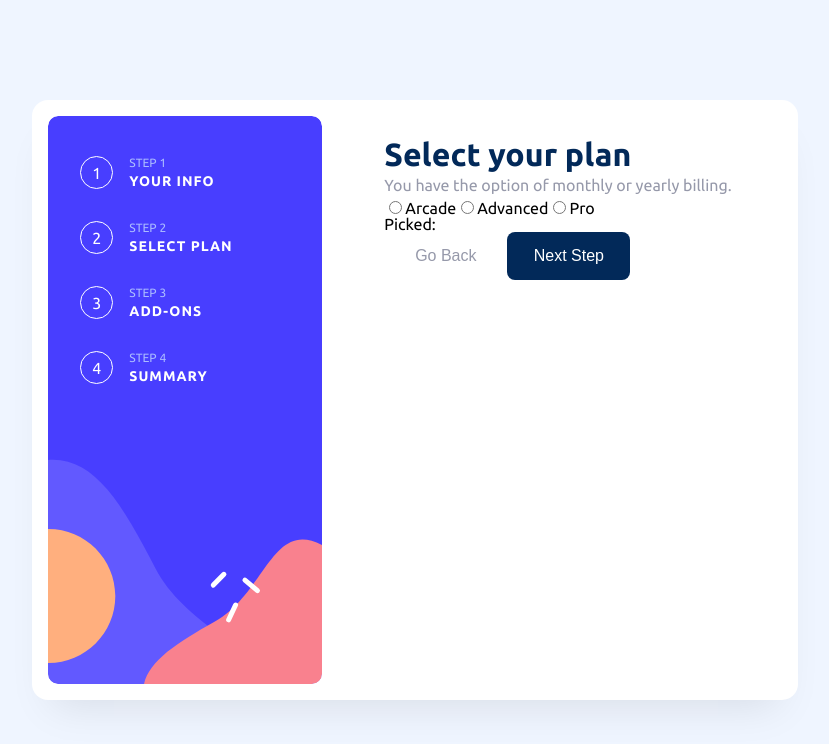
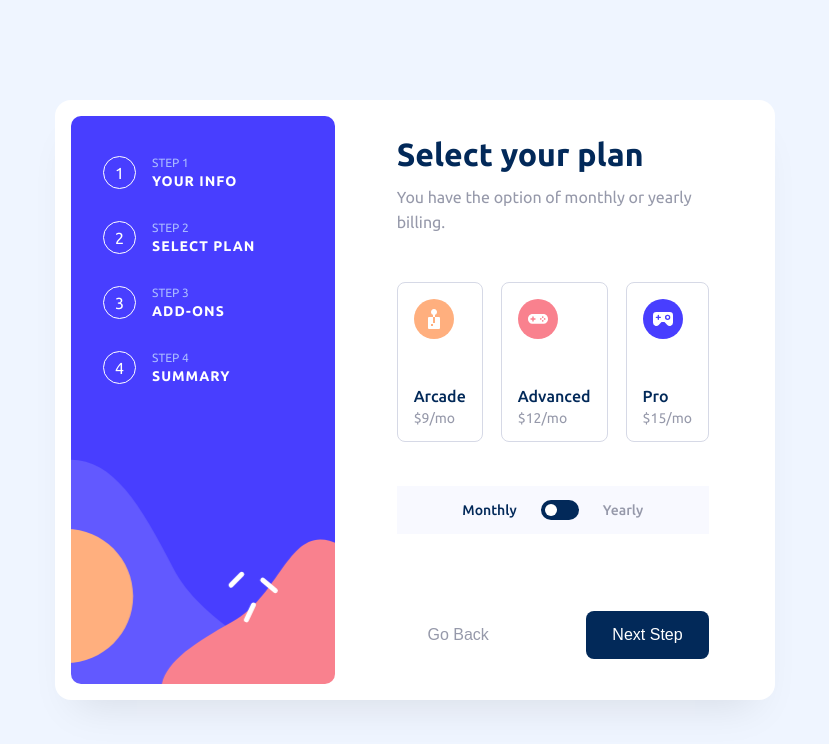
Before and after one commit to unaygney/multi-step-form, a React (Vite) app: page / in a window 1280 px wide. Both pictures are taken after a click on the button "Next Step". Shown: the top 744 px of the page, without its empty margins (225-1054 px from the left). Built offline with nearby package versions, Linux system fonts and the light colour scheme.

Commit message:
added step2

```diff
--- a/src/App.jsx
+++ b/src/App.jsx
@@ -1,4 +1,4 @@
-import MultiStepForm from "./components/Form/MultiStepForm";
+import MultiStepForm from "./components/steps/MultiStepForm";
 import SideBar from "./components/SideBar";
 import "./main.css";
 
--- a/src/components/Form/MultiStepForm.jsx
+++ b/src/components/steps/MultiStepForm.jsx
@@ -1,23 +1,32 @@
 import React from "react";
+import { useState } from "react";
 import { Formik, Form } from "formik";
+
 //Steps
-import Step1 from "../steps/Step1";
-import Step2 from "../steps/Step2";
-import Step3 from "../steps/Step3";
+import Step1 from "./Step1";
+import Step2 from "./Step2";
+import Step3 from "./Step3";
+import Step4 from "./Step4";
+import Success from "./Success";
 
 function MultiStepForm() {
+  const [billingTypes, setBillingTypes] = useState("monthly");
+
   return (
     <div className="form-container">
       <Formik
         initialValues={{
           step: 1,
-          lastStep: 4,
+          lastStep: 5,
+          //Step 1
 
           name: "",
-          surname: "",
+          email: "",
+          phone: "",
 
           // Step 2
           picked: "",
+
 
           //Step 3
           about: "",
@@ -37,9 +46,11 @@ function MultiStepForm() {
 
           return (
             <Form>
-              {values.step === 1 && <Step1 />}
-              {values.step === 2 && <Step2 values={values} />}
-              {values.step === 3 && <Step3 values={values} />}
+              {values.step === 1 && <Step1 values={values} />}
+              {values.step === 2 && <Step2 values={values} setBillingTypes={setBillingTypes} billingTypes={billingTypes} />}
+              {values.step === 3 && <Step3 values={values} billingTypes={billingTypes} />}
+              {values.step === 4 && <Step4 values={values} />}
+              {values.step === 5 && <Success values={values} />}
 
               <div className="buttons">
                 {values.step !== 1 && (
--- a/src/components/steps/Step1.jsx
+++ b/src/components/steps/Step1.jsx
@@ -5,8 +5,9 @@ import {StepInfo} from '../constants.js'
 
 
 
-function Step1() {
+function Step1({values}) {
 
+  console.log(values)
 
   return (
     <div className="step1-form">
--- a/src/components/steps/Step2.jsx
+++ b/src/components/steps/Step2.jsx
@@ -1,31 +1,65 @@
 import React from "react";
+import { useState } from "react";
 import { Field } from "formik";
-import { useState } from "react";
+import { StepInfo } from "../constants.js";
 
-function Step2({ values }) {
-  const [enabled, setEnabled] = useState(false);
+import ArcadeIcon from "../../assets/icon-arcade.svg";
+import AdvancedIcon from "../../assets/icon-advanced.svg";
+import ProIcon from "../../assets/icon-pro.svg";
+
+const Icons = {
+  1: ArcadeIcon,
+  2: AdvancedIcon,
+  3: ProIcon,
+};
+
+function Step2({ values ,setBillingTypes , billingTypes }) {
+  const [isActive, setIsActive] = useState(false);
+  const selectedValue = values.picked;
+
+
 
   return (
-    <div>
+    <div className="step2-form">
       <h2 className="form-title">Select your plan</h2>
       <h5 className="form-subtitle">
-      You have the option of monthly or yearly billing.
+        You have the option of monthly or yearly billing.
       </h5>
-      <div role="group" aria-labelledby="my-radio-group">
-        <label>
-          <Field type="radio" name="picked" value="Arcade" />
-          Arcade
+      <div
+        className="radio-group"
+        role="group"
+        aria-labelledby="my-radio-group"
+      >
+        {StepInfo[0].step2[billingTypes].map((field) => (
+          <label
+            key={field.id}
+            className={selectedValue === field.title ? "selected" : ""}
+          >
+            <Field type="radio" name="picked" value={field.title} />
+            <div className="img-wrapper">
+              <img src={Icons[field.id]} alt="" />
+            </div>
+            <div className="info">
+              <h4 className="select-title">{field.title}</h4>
+              <p className="select-price">{field.price}</p>
+            </div>
+          </label>
+        ))}
+      </div>
+
+      <div className="switch-box">
+      <span className={`switch-price ${isActive ? "" : "active"}`}>Monthly</span>
+        <label className="switch">
+
+          <input
+            type="checkbox"
+            checked={isActive}
+            onChange={() => setIsActive(!isActive)}
+            onClick={() => setBillingTypes(isActive ? "monthly" : "yearly")}
+          />
+          <span className="slider round"></span>
         </label>
-        <label>
-          <Field type="radio" name="picked" value="Advanced" />
-          Advanced
-        </label>
-
-        <label>
-          <Field type="radio" name="picked" value="Pro" />
-          Pro
-        </label>
-        <div>Picked: {values.picked}</div>
+          <span className={`switch-price ${isActive ? "active" : ""}`}>Yearly</span>
       </div>
     </div>
   );
--- a/src/components/steps/Step4.jsx
+++ b/src/components/steps/Step4.jsx
@@ -2,7 +2,7 @@ import React from "react";
 
 function Step4() {
   return (
-    <div>
+    <div className="step4-form">
       <h2 className="form-title">Pick add-ons</h2>
       <h5 className="form-subtitle">
         Add-ons help enhance your gaming experience.
--- a/src/main.css
+++ b/src/main.css
@@ -100,6 +100,51 @@ body {
     width: 97px;
     height: 40px; } }
 
+.switch {
+  position: relative;
+  display: inline-block;
+  width: 38px;
+  height: 20px; }
+  .switch input {
+    opacity: 0;
+    width: 0;
+    height: 0; }
+
+.slider {
+  position: absolute;
+  cursor: pointer;
+  top: 0;
+  left: 0;
+  right: 0;
+  bottom: 0;
+  background-color: #022959;
+  -webkit-transition: 0.4s;
+  transition: 0.4s; }
+  .slider:before {
+    position: absolute;
+    content: "";
+    height: 12px;
+    width: 12px;
+    left: 4px;
+    bottom: 4px;
+    background-color: white;
+    -webkit-transition: 0.4s;
+    transition: 0.4s; }
+  .slider.round {
+    border-radius: 34px; }
+    .slider.round:before {
+      border-radius: 50%; }
+
+input:checked + .slider {
+  background-color: #022959; }
+  input:checked + .slider:before {
+    -webkit-transform: translateX(18px);
+    -ms-transform: translateX(18px);
+    transform: translateX(18px); }
+
+input:focus + .slider {
+  box-shadow: 0 0 1px #2196f3; }
+
 body {
   background-color: #EFF5FF;
   height: 100vh;
@@ -114,7 +159,7 @@ body {
     box-shadow: 0px 25px 40px -20px rgba(0, 0, 0, 0.1);
     padding: 16px;
     min-height: 60vh;
-    min-width: 90vh; }
+    width: 90vh; }
     body .multi-step-form .side-bar {
       width: 274px;
       height: 568px;
@@ -165,6 +210,14 @@ body {
       display: flex;
       flex-direction: column;
       padding: 20px 50px; }
+      body .multi-step-form .form-container .buttons {
+        display: flex; }
+        body .multi-step-form .form-container .buttons .btn.active {
+          margin-left: auto; }
+        body .multi-step-form .form-container .buttons .btn.confirm {
+          margin-left: auto; }
+      body .multi-step-form .form-container form {
+        height: 90%; }
         body .multi-step-form .form-container form .step1-form {
           display: flex;
           height: 100%;
@@ -183,3 +236,56 @@ body {
                 border-radius: 8px;
                 border: 1px solid #D6D9E6;
                 padding: 0 16px; }
+        body .multi-step-form .form-container form .step2-form {
+          display: flex;
+          height: 100%;
+          flex-direction: column;
+          gap: 12px; }
+          body .multi-step-form .form-container form .step2-form .radio-group {
+            margin-top: 35px;
+            display: flex;
+            gap: 18px; }
+            body .multi-step-form .form-container form .step2-form .radio-group label {
+              border: 1px solid #D6D9E6;
+              flex: 1;
+              height: 160px;
+              border-radius: 8px;
+              display: flex;
+              flex-direction: column;
+              padding: 16px; }
+              body .multi-step-form .form-container form .step2-form .radio-group label .info {
+                margin-top: auto; }
+                body .multi-step-form .form-container form .step2-form .radio-group label .info .select-title {
+                  color: #022959;
+                  font-size: 16px;
+                  font-weight: 500;
+                  margin-bottom: 7px; }
+                body .multi-step-form .form-container form .step2-form .radio-group label .info .select-price {
+                  color: #9699AA;
+                  font-size: 14px;
+                  font-weight: 400; }
+              body .multi-step-form .form-container form .step2-form .radio-group label.selected {
+                border: 1px solid #483EFF;
+                background-color: #F8F9FF; }
+              body .multi-step-form .form-container form .step2-form .radio-group label input {
+                display: none; }
+          body .multi-step-form .form-container form .step2-form .switch-box {
+            display: flex;
+            align-items: center;
+            justify-content: center;
+            height: 48px;
+            background-color: #F8F9FF;
+            gap: 24px;
+            margin-top: 32px; }
+            body .multi-step-form .form-container form .step2-form .switch-box .switch-price {
+              color: #9699AA;
+              font-weight: 500;
+              font-size: 14px; }
+              body .multi-step-form .form-container form .step2-form .switch-box .switch-price.active {
+                color: #022959; }
+        body .multi-step-form .form-container form .step3-form {
+          height: 100%; }
+        body .multi-step-form .form-container form .step4-form {
+          height: 100%; }
+        body .multi-step-form .form-container form .buttons {
+          margin-top: auto; }
--- /dev/null
+++ b/src/sass/components/_toggle.scss
@@ -0,0 +1,56 @@
+.switch {
+  position: relative;
+  display: inline-block;
+  width: 38px;
+  height: 20px;
+  input {
+    opacity: 0;
+    width: 0;
+    height: 0;
+  }
+}
+.slider {
+  position: absolute;
+  cursor: pointer;
+  top: 0;
+  left: 0;
+  right: 0;
+  bottom: 0;
+  background-color: $color-denim;
+  -webkit-transition: 0.4s;
+  transition: 0.4s;
+  &:before {
+    position: absolute;
+    content: "";
+    height: 12px;
+    width: 12px;
+    left: 4px;
+    bottom: 4px;
+    background-color: white;
+    -webkit-transition: 0.4s;
+    transition: 0.4s;
+  }
+  &.round {
+    border-radius: 34px;
+    &:before {
+      border-radius: 50%;
+    }
+  }
+}
+input {
+  &:checked {
+    & + .slider {
+      background-color: $color-denim;
+      &:before {
+        -webkit-transform: translateX(18px);
+        -ms-transform: translateX(18px);
+        transform: translateX(18px);
+      }
+    }
+  }
+  &:focus {
+    & + .slider {
+      box-shadow: 0 0 1px #2196f3;
+    }
+  }
+}
--- a/src/sass/main.scss
+++ b/src/sass/main.scss
@@ -7,6 +7,7 @@
 
 // Components
 @import './components/buttons';
+@import './components/toggle';
 
 // Layout
 @import './layout/form';
--- a/src/sass/pages/_home.scss
+++ b/src/sass/pages/_home.scss
@@ -13,7 +13,7 @@ body {
     box-shadow: 0px 25px 40px -20px rgba(0, 0, 0, 0.1);
     padding: 16px;
     min-height: 60vh;
-    min-width: 90vh;
+    width: 90vh;
 
     .side-bar {
       width: 274px;
@@ -79,7 +79,23 @@ body {
       flex-direction: column;
       padding: 20px 50px;
 
+      .buttons {
+        display: flex;
+
+        .btn {
+          &.active {
+            margin-left: auto;
+          }
+
+          &.confirm {
+            margin-left: auto;
+          }
+        }
+      }
+
       form {
+
+        height: 90%;
         .step1-form {
           display: flex;
           height: 100%;
@@ -104,6 +120,85 @@ body {
             }
           }
         }
+
+        .step2-form {
+          display: flex;
+          height: 100%;
+          flex-direction: column;
+          gap: 12px;
+          .radio-group {
+            margin-top: 35px;
+            display: flex;
+            gap: 18px;
+            label {
+              border: 1px solid $border-color;
+              flex: 1;
+              height: 160px;
+              border-radius: 8px;
+              display: flex;
+              flex-direction: column;
+              padding: 16px;
+
+              .info {
+                margin-top: auto;
+
+                .select-title {
+                  color: $color-denim;
+                  font-size: 16px;
+                  font-weight: 500;
+                  margin-bottom: 7px;
+                }
+
+                .select-price {
+                  color: $color-gray;
+                  font-size: 14px;
+                  font-weight: 400;
+                }
+              }
+
+              &.selected {
+                border: 1px solid $color-purple;
+                background-color: $very-light-gray;
+              }
+              input {
+                display: none;
+              }
+            }
+          }
+
+          .switch-box{
+            display: flex;
+            align-items: center;
+            justify-content: center;
+            height: 48px;
+            background-color: $very-light-gray;
+            gap: 24px;
+            margin-top: 32px;
+
+            .switch-price{
+              color: $color-gray;
+              font-weight: 500;
+              font-size: 14px;
+
+              &.active{
+                color: $color-denim;
+              }
+
+            }
+          }
+        }
+
+        .step3-form{
+          height: 100%;
+        }
+
+        .step4-form{
+          height: 100%;
+        }
+
+        .buttons {
+          margin-top: auto;
+        }
       }
     }
   }
```
Also changed, not shown: src/components/steps/Step3.jsx (+21 -3 lines), src/components/steps/Success.jsx (+11 -0 lines). Lines whose indentation alone changed are shown as unchanged.
